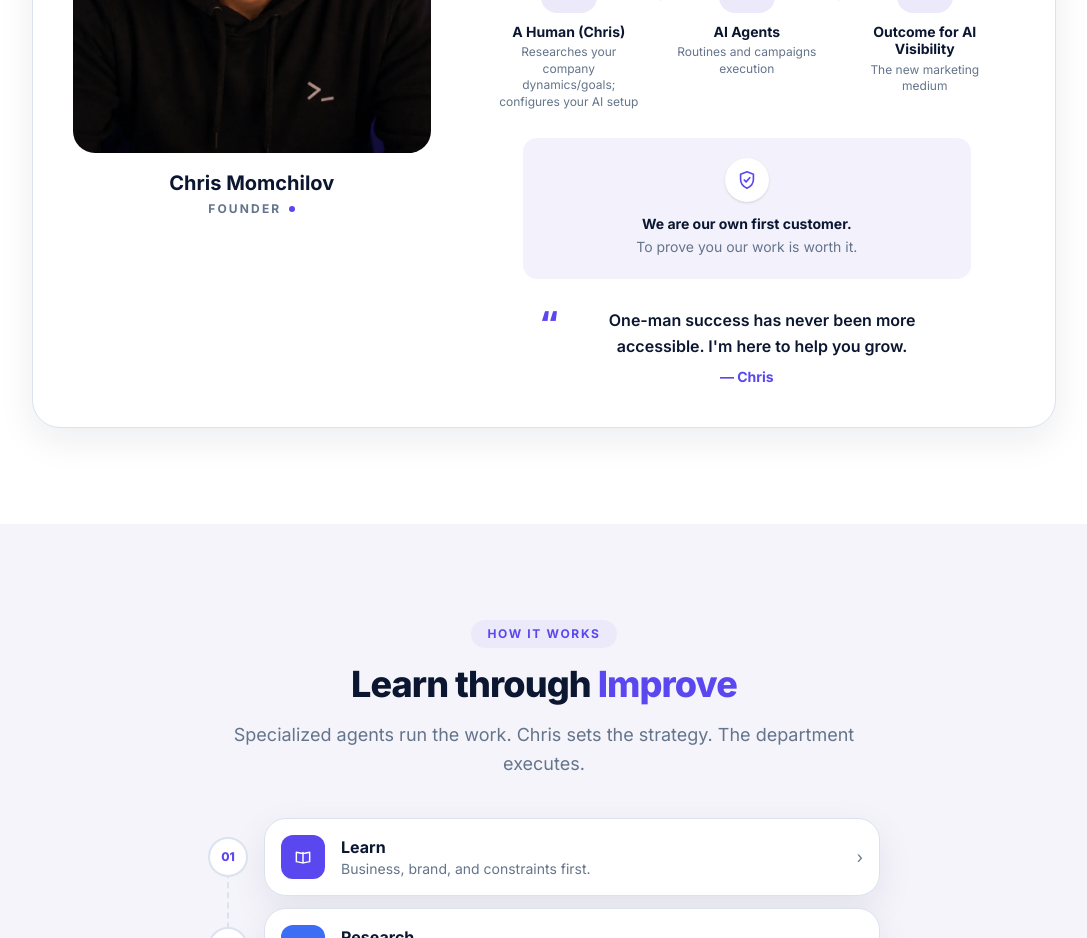
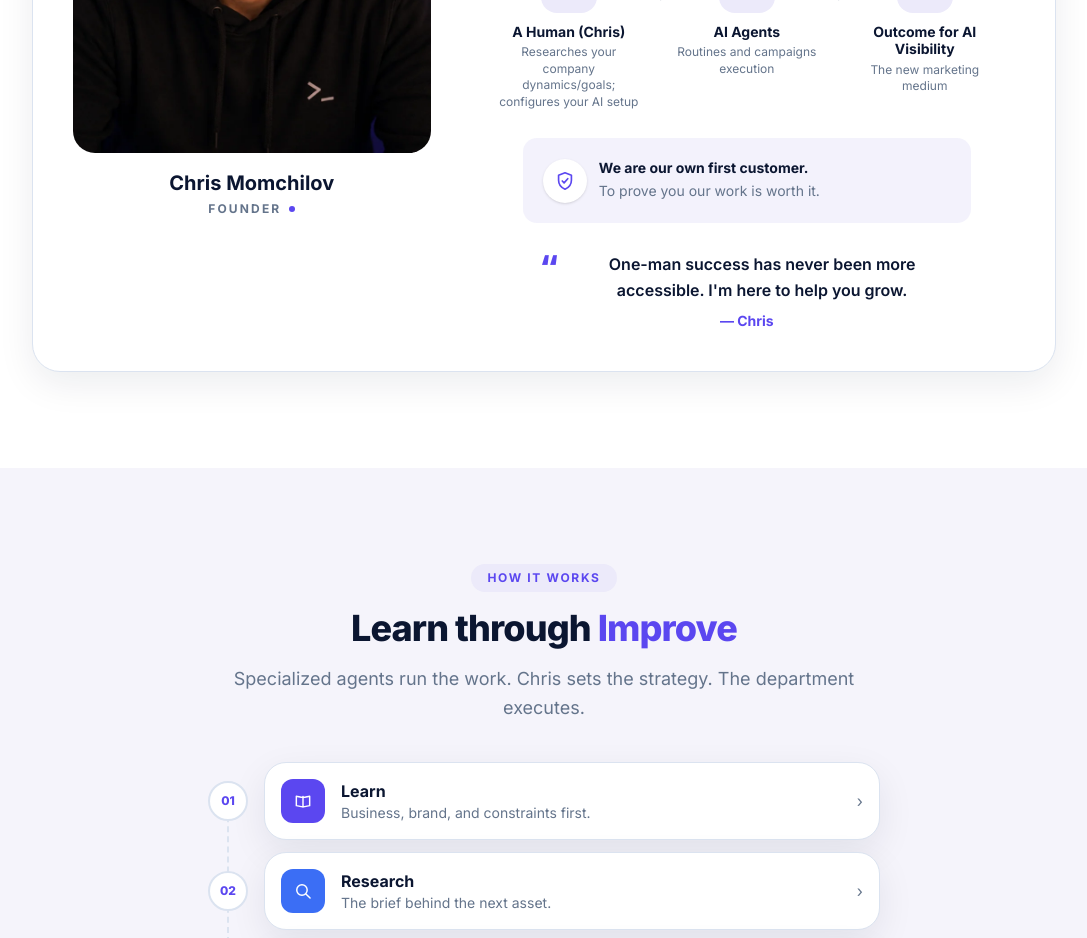
Before and after one commit to hristomomcilov-gif/Teamulate---Full-Website, a Next.js app: page / in a window 1280 px wide. Shown: the part 1160-2098 px from the top of the page, without its empty margins (96-1183 px from the left). Built offline with nearby package versions, Linux system fonts and the light colour scheme.

Commit message:
Put the first-customer shield on the left of the copy
Match the glance-card row rule: icon left, text left-aligned, h-11 shield unchanged. Drop the stacked centered layout.

Co-authored-by: hristomomcilov-gif <hristomomcilov-gif@users.noreply.github.com>

```diff
--- a/src/components/home/FounderCard.tsx
+++ b/src/components/home/FounderCard.tsx
@@ -106,11 +106,11 @@ export function FounderCard() {
           </div>
 
           {/* Tenant 0 callout */}
-          <div className="mx-auto mt-7 flex max-w-md flex-col items-center gap-3 rounded-(--tm-radius-md) bg-lavender/60 p-4 text-center sm:p-5">
+          <div className="mx-auto mt-7 flex max-w-md flex-row items-center gap-3 rounded-(--tm-radius-md) bg-lavender/60 p-4 text-left sm:p-5">
             <span className="flex h-11 w-11 shrink-0 items-center justify-center rounded-full bg-surface text-brand shadow-sm">
               <ShieldIcon className="h-5.5 w-5.5" />
             </span>
-            <div>
+            <div className="min-w-0 flex-1">
               <p className="text-sm font-bold text-ink">We are our own first customer.</p>
               <p className="mt-0.5 text-sm leading-relaxed text-ink-muted">
                 To prove you our work is worth it.
```
Also changed, not shown: 2 other files (tests, documents, lock files or other folders).
